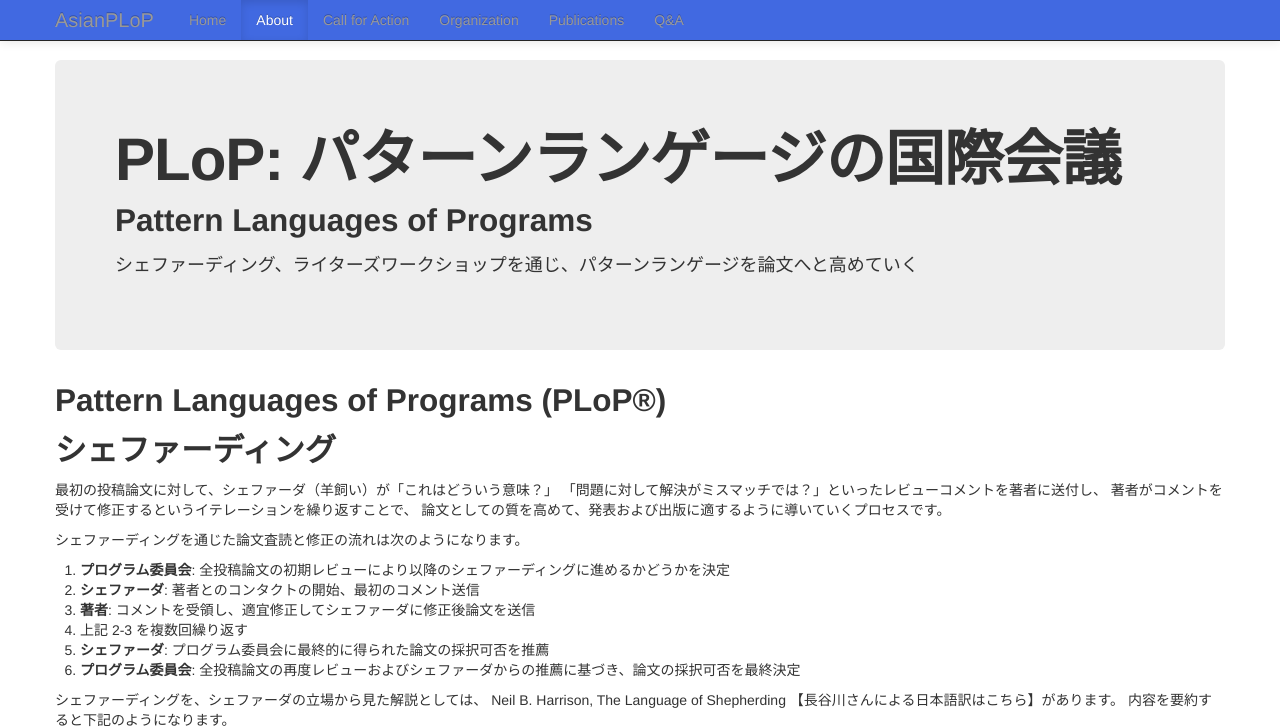
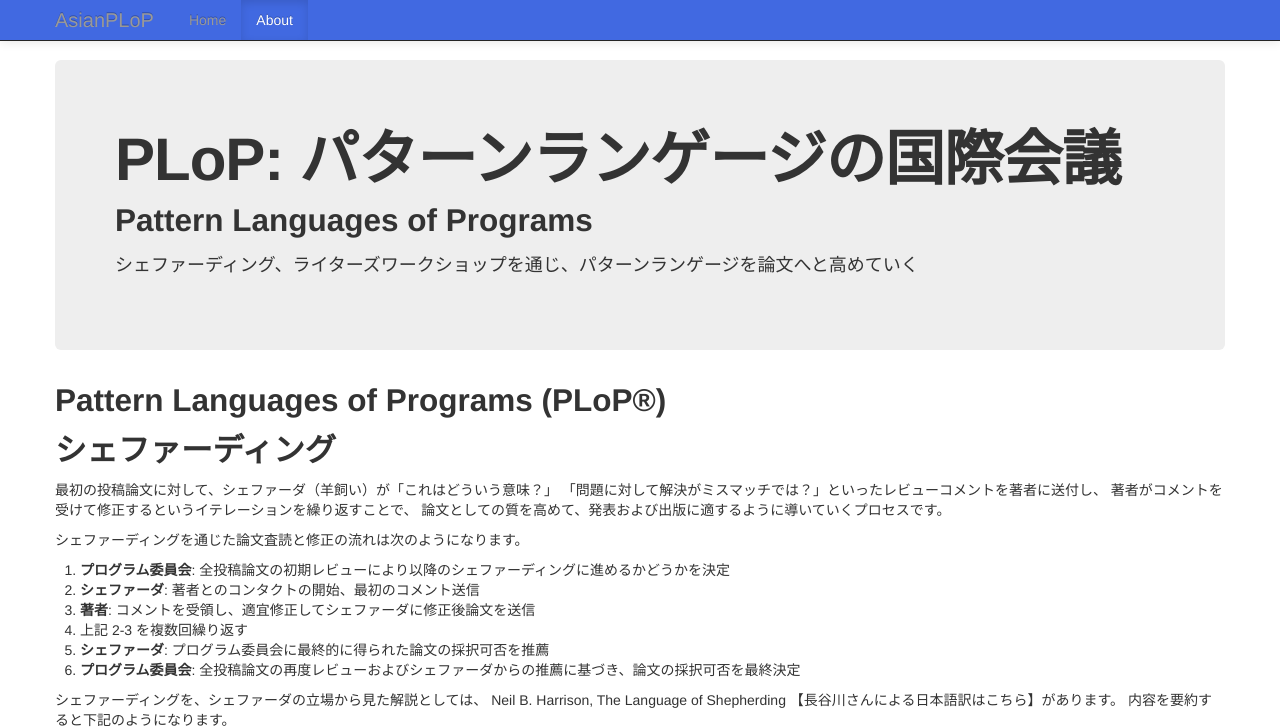
Before and after one commit to kawaguti/AsianPLoP, a plain HTML site: page site/ja/about.html in a window 1280 px wide. Shown: the top 727 px of the page. Drawn offline with Linux system fonts and the light colour scheme.

Commit message:
navbar fix
余分なメニュー項目を削除

```diff
--- a/site/ja/about.html
+++ b/site/ja/about.html
@@ -45,10 +45,6 @@
             <ul class="nav">
               <li><a href="index.html">Home</a></li>
               <li class="active"><a href="#">About</a></li>
-              <li><a href="action.html">Call for Action</a></li>
-              <li><a href="organization.html">Organization</a></li>
-              <li><a href="publications.html">Publications</a></li>
-              <li><a href="questions.html">Q&A</a></li>
             </ul>
           </div><!--/.nav-collapse -->
         </div>
```
Also changed, not shown: site/ja/index.html (+0 -4 lines).
